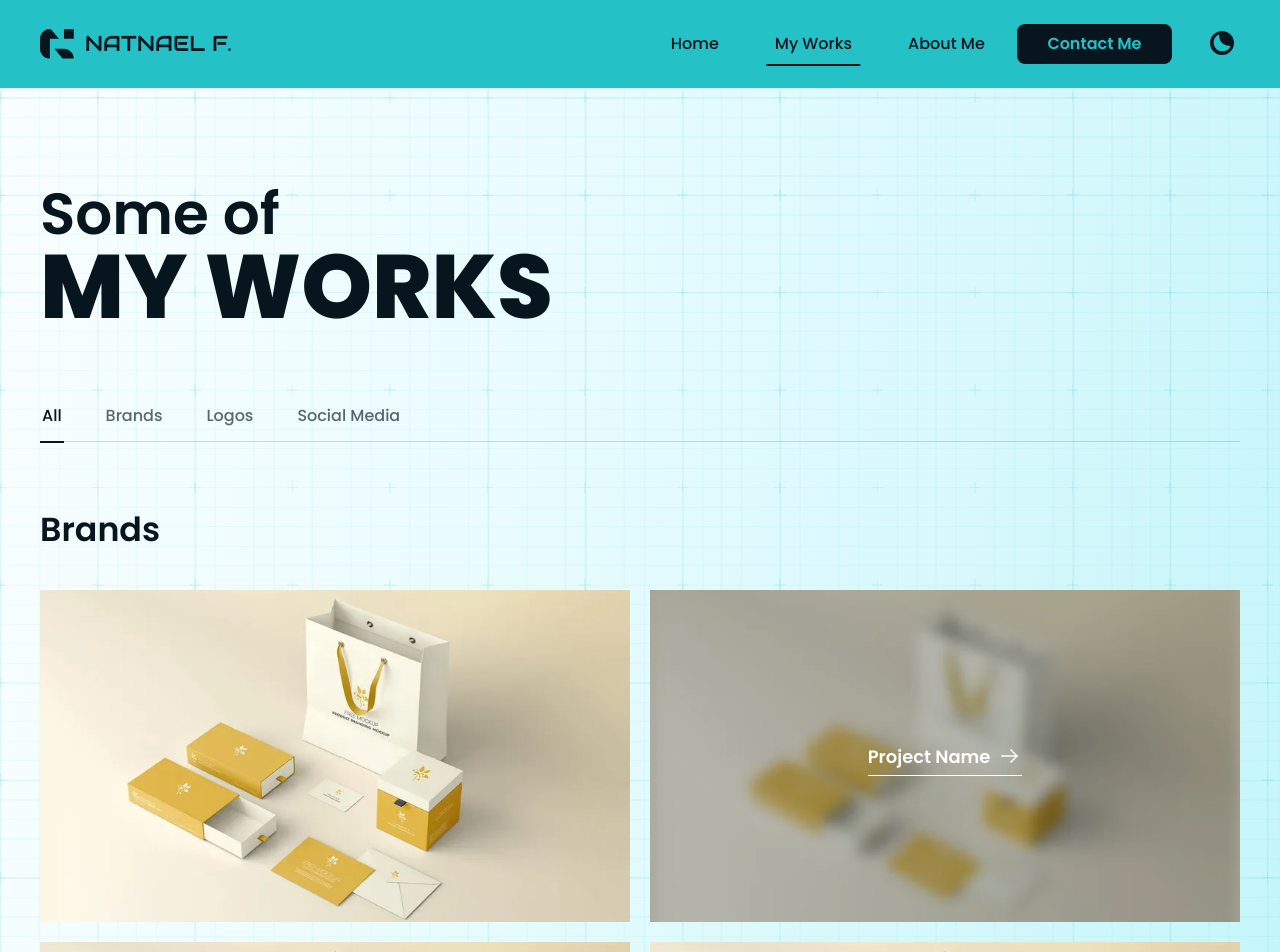
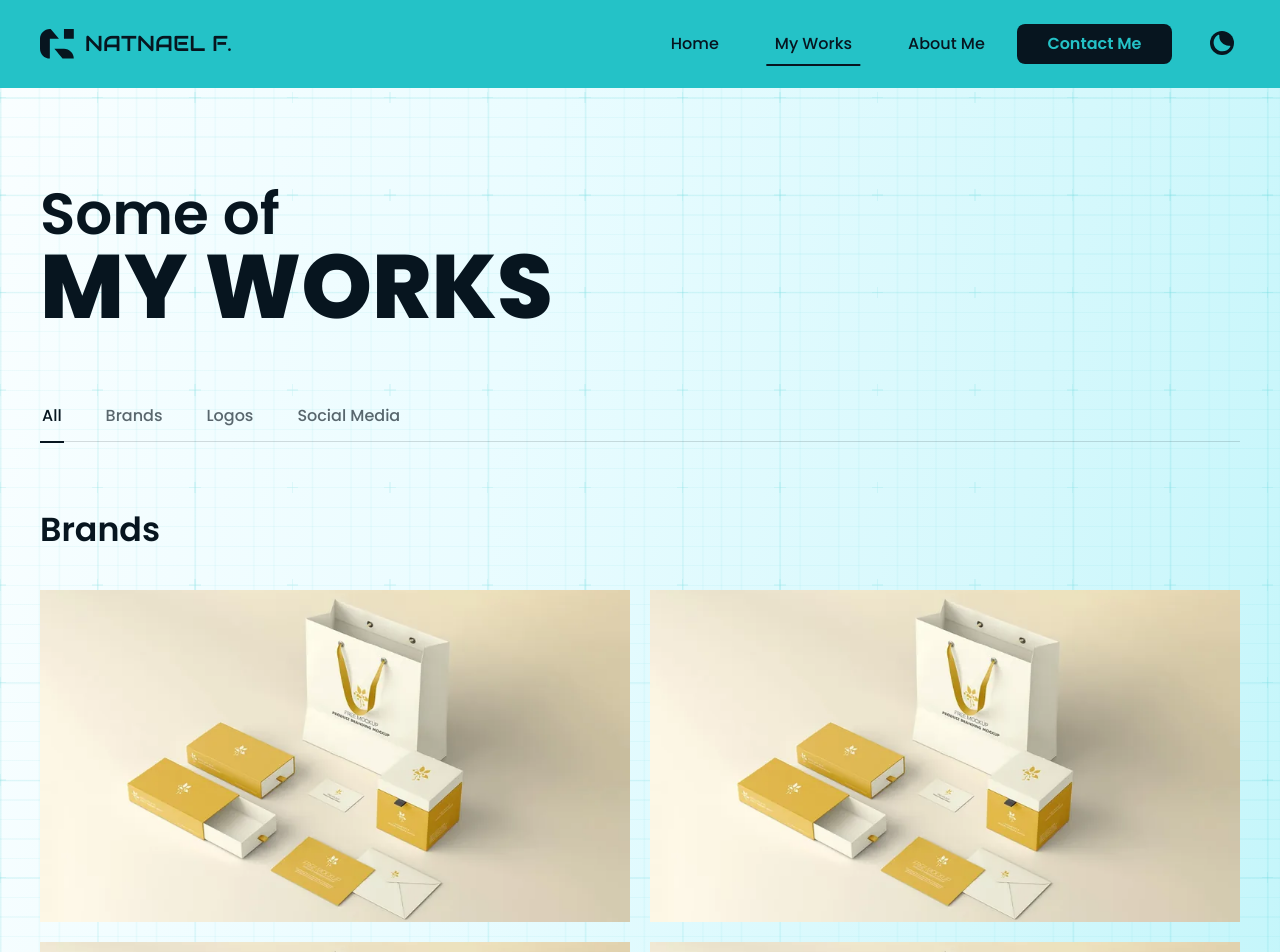
Before and after one commit to SamuelAlehegn/nattyfy-portfolio, a React (Vite) app: page /works in a window 1280 px wide. Shown: the top 952 px of the page. Built offline with nearby package versions, Linux system fonts and the light colour scheme.

Commit message:
feat(portfolio): blur all cards and reveal titles on hover

```diff
--- a/src/components/portfolio/ProjectCard.tsx
+++ b/src/components/portfolio/ProjectCard.tsx
@@ -7,7 +7,7 @@ interface ProjectCardProps {
   project: Project;
 }
 
-/** Square-cornered, 16:9 portfolio card with skeleton loading and hover lift. */
+/** Square-cornered, 16:9 portfolio card with skeleton loading, hover lift, blur and title reveal. */
 export function ProjectCard({ project }: ProjectCardProps) {
   const imageRef = useRef<HTMLImageElement>(null);
   const [loaded, setLoaded] = useState(false);
@@ -44,22 +44,20 @@ export function ProjectCard({ project }: ProjectCardProps) {
         onLoad={() => setLoaded(true)}
         onError={() => setFailed(true)}
         className={[
-          'h-full w-full object-cover transition-[opacity,transform,filter] duration-250 ease-[cubic-bezier(0.22,1,0.36,1)] group-hover:brightness-[1.04] motion-safe:group-hover:scale-[1.03]',
+          'h-full w-full object-cover transition-[opacity,transform,filter] duration-250 ease-[cubic-bezier(0.22,1,0.36,1)] group-hover:brightness-[1.04] group-hover:blur-md group-focus-visible:blur-md motion-safe:group-hover:scale-[1.06] motion-safe:group-focus-visible:scale-[1.06]',
           loaded ? 'opacity-100' : 'opacity-0',
         ].join(' ')}
       />
 
-      {project.blurred ? (
       <span
         aria-hidden="true"
-          className="absolute inset-0 flex items-center justify-center bg-overlay/55 px-6 text-center transition-colors duration-250 group-hover:bg-overlay/40"
+        className="pointer-events-none absolute inset-0 flex items-center justify-center bg-overlay/40 px-6 text-center opacity-0 transition-opacity duration-250 group-hover:opacity-100 group-focus-visible:opacity-100"
       >
         <span className="relative inline-flex items-center gap-2 text-card-overlay font-semibold text-white after:absolute after:-bottom-2 after:left-0 after:h-px after:w-full after:bg-white after:content-['']">
           {project.title}
           <ArrowRightIcon className="size-6 shrink-0" />
         </span>
       </span>
-      ) : null}
     </Link>
   );
 }
--- a/src/components/ui/ArrowRightIcon.tsx
+++ b/src/components/ui/ArrowRightIcon.tsx
@@ -2,7 +2,7 @@ interface ArrowRightIconProps {
   className?: string;
 }
 
-/** Thin line arrow used by "More →" and the blurred project overlay. */
+/** Thin line arrow used by "More →" and the project hover overlay. */
 export function ArrowRightIcon({ className }: ArrowRightIconProps) {
   return (
     <svg
--- a/src/data/projects.ts
+++ b/src/data/projects.ts
@@ -1,5 +1,3 @@
-import blur800 from '@/assets/images/portfolio/portfolio-yellow-blur-800.webp';
-import blur1400 from '@/assets/images/portfolio/portfolio-yellow-blur-1400.webp';
 import yellow800 from '@/assets/images/portfolio/portfolio-yellow-800.webp';
 import yellow1400 from '@/assets/images/portfolio/portfolio-yellow-1400.webp';
 import type { Project } from '@/types/content';
@@ -9,13 +7,6 @@ const sharpImage = {
   srcSet: `${yellow800} 800w, ${yellow1400} 1400w`,
   width: 1400,
   height: 998,
-};
-
-const blurredImage = {
-  src: blur1400,
-  srcSet: `${blur800} 800w, ${blur1400} 1400w`,
-  width: 1400,
-  height: 1022,
 };
 
 /**
@@ -28,8 +19,8 @@ const caseStudyGallery = [sharpImage, sharpImage];
 
 /**
  * My Works brand grid and case-study source. The reference repeats the yellow
- * identity mockup and reserves the second slot for the blurred "Project Name"
- * teaser, so the same image pair is reused here until real mockups land.
+ * identity mockup, so the same artwork is reused here until real mockups land.
+ * Every card blurs and reveals its project name on hover.
  */
 export const worksProjects: Project[] = [
   {
@@ -47,8 +38,7 @@ export const worksProjects: Project[] = [
     id: 'project-name',
     title: 'Project Name',
     href: '/works/project-name',
-    image: blurredImage,
-    blurred: true,
+    image: sharpImage,
     description: [
       'A confidential identity project currently taking shape behind the scenes. The work explores a calm, contemporary visual language for a brand preparing its first public release. The direction favours quiet typography, tactile materials, and a restrained palette that can grow with the brand.',
       'The full case study — including the mark, palette, and applied system — will be shared once the launch is live. The teaser card on My Works hints at the direction without giving the story away. A preview of the identity is available on request.',
@@ -137,8 +127,7 @@ export const homeProjects: Project[] = [
     id: 'project-name',
     title: 'Project Name',
     href: '/works',
-    image: blurredImage,
-    blurred: true,
+    image: sharpImage,
   },
   {
     id: 'aurelia',
--- a/src/types/content.ts
+++ b/src/types/content.ts
@@ -10,8 +10,6 @@ export interface Project {
   title: string;
   href: string;
   image: ImageAsset;
-  /** Blurred teaser card with the "Project Name →" overlay. */
-  blurred?: boolean;
   /** Case-study paragraphs. Optional so a project can ship before its copy is ready. */
   description?: string[];
   /** Case-study gallery images. Optional so a project can ship before its imagery is ready. */
```
Lines whose indentation alone changed are shown as unchanged.
